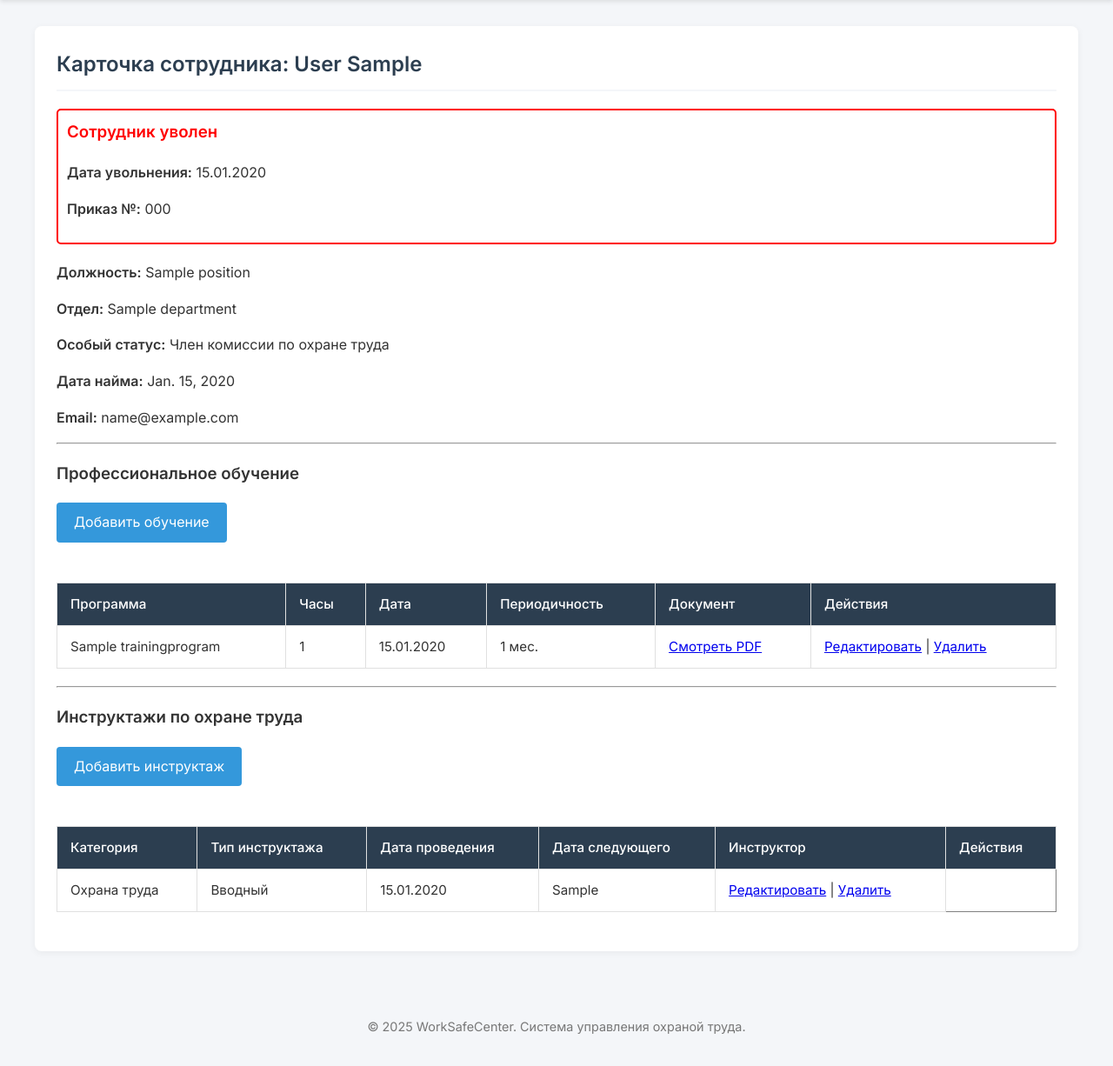
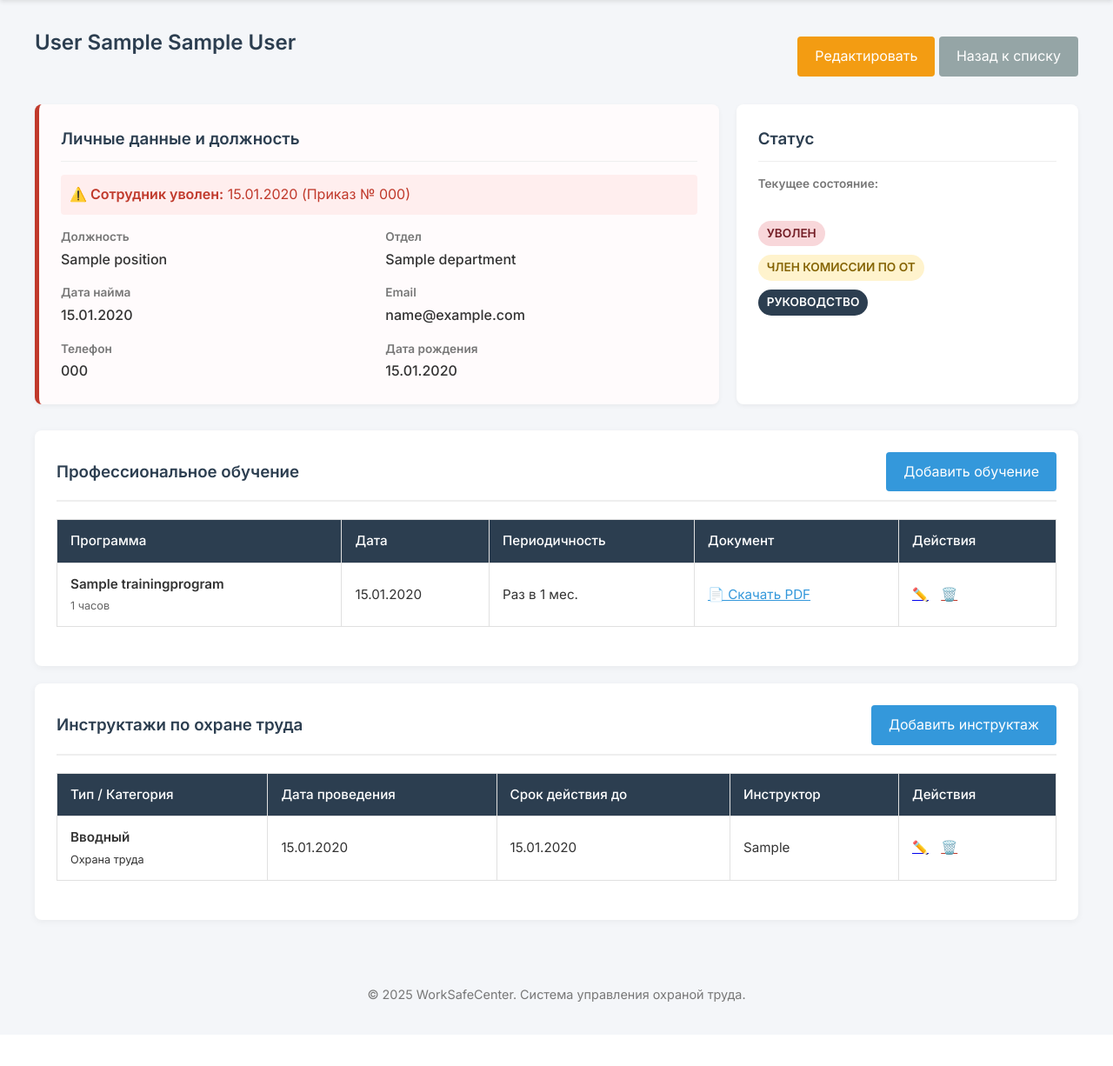
Before and after one commit to evlx87/WorkSafeCenter, a Django app: page /employees/1/ in a window 1280 px wide. Shown: the part 60-1286 px from the top of the page at 87% size. After the commit the page ends 1212 px from the top, so only its background shows below. Run offline with Django 5.2, Linux system fonts and the light colour scheme; tables that the repository leaves empty hold one stand-in row (values such as "Sample post").

Commit message:
Обновлен стиль оформления списка сотрудников и карточки сотрудника

```diff
--- a/employees/templates/employees/employee_detail.html
+++ b/employees/templates/employees/employee_detail.html
@@ -1,101 +1,180 @@
 {% extends 'base.html' %}
-{% block title %}
-Карточка сотрудника
-{% endblock %}
+{% block title %}Карточка: {{ employee.last_name }} {{ employee.first_name }}{% endblock %}
+
 {% block content %}
-<section>
-  <h2>Карточка сотрудника: {{ employee.last_name }} {{ employee.first_name }}</h2>
+<section style="background: transparent; box-shadow: none; padding: 0;">
+
+  <div style="display: flex; justify-content: space-between; align-items: center; margin-bottom: 20px;">
+      <h2>{{ employee.last_name }} {{ employee.first_name }} {{ employee.middle_name }}</h2>
+      <div>
+          <a href="{% url 'employees:employee_update' employee.pk %}" class="button" style="background-color: var(--warning-color);">Редактировать</a>
+          <a href="{% url 'employees:employee_list' %}" class="button" style="background-color: #95a5a6;">Назад к списку</a>
+      </div>
+  </div>
+
+  <div class="profile-header">
+      <div class="profile-card {% if employee.termination_date %}terminated{% endif %}">
+          <h3 class="profile-title">Личные данные и должность</h3>
 
           {% if employee.termination_date %}
-  <div style="border: 2px solid red; padding: 10px; margin-bottom: 20px; border-radius: 5px;">
-    <h3 style="color: red; margin-top: 0;">Сотрудник уволен</h3>
-    <p><strong>Дата увольнения:</strong> {{ employee.termination_date|date:"d.m.Y" }}</p>
-    <p><strong>Приказ №:</strong> {{ employee.termination_order_number }}</p>
+          <div style="background: #fee; padding: 10px; border-radius: 4px; margin-bottom: 15px; color: #c0392b;">
+            <strong>⚠️ Сотрудник уволен:</strong> {{ employee.termination_date|date:"d.m.Y" }} (Приказ № {{ employee.termination_order_number }})
           </div>
           {% endif %}
-  <p><strong>Должность:</strong> {{ employee.position }}</p>
-  <p><strong>Отдел:</strong> {{ employee.department }}</p>
+
+          <div class="info-grid">
+              <div class="info-item">
+                  <label>Должность</label>
+                  <span>{{ employee.position }}</span>
+              </div>
+              <div class="info-item">
+                  <label>Отдел</label>
+                  <span>{{ employee.department }}</span>
+              </div>
+              <div class="info-item">
+                  <label>Дата найма</label>
+                  <span>{{ employee.hire_date|date:"d.m.Y" }}</span>
+              </div>
+              <div class="info-item">
+                  <label>Email</label>
+                  <span>{{ employee.email|default:"-" }}</span>
+              </div>
+              <div class="info-item">
+                  <label>Телефон</label>
+                  <span>{{ employee.phone|default:"-" }}</span>
+              </div>
+              <div class="info-item">
+                  <label>Дата рождения</label>
+                  <span>{{ employee.birth_date|date:"d.m.Y" }}</span>
+              </div>
+          </div>
+      </div>
+
+      <div class="profile-card">
+          <h3 class="profile-title">Статус</h3>
+          <div style="display: flex; flex-direction: column; gap: 10px;">
+              <div>
+                  <label style="color:#777; font-size:0.85em;">Текущее состояние:</label><br>
+                  {% if employee.termination_date %}
+                    <span class="badge badge-danger">Уволен</span>
+                  {% elif employee.on_parental_leave %}
+                    <span class="badge badge-info">В декрете</span>
+                  {% else %}
+                    <span class="badge badge-success">Активен</span>
+                  {% endif %}
+              </div>
+
               {% if employee.is_safety_committee_member %}
-  <p><strong>Особый статус:</strong> Член комиссии по охране труда</p>
+              <div>
+                  <span class="badge badge-warning">Член комиссии по ОТ</span>
+              </div>
               {% endif %}
-  <p><strong>Дата найма:</strong> {{ employee.hire_date }}</p>
-  <p><strong>Email:</strong> {{ employee.email|default:"Не указан" }}</p>
-  <hr>
 
+              {% if employee.is_executive %}
+              <div>
+                  <span class="badge" style="background: #2c3e50; color: white;">Руководство</span>
+              </div>
+              {% endif %}
+          </div>
+      </div>
+  </div>
+</section>
+
+<section>
+  <div class="section-header">
       <h3>Профессиональное обучение</h3>
       <a href="{% url 'trainings:training_create' employee.pk %}" class="button">Добавить обучение</a>
-  <br><br>
+  </div>
+
   {% if employee.trainings.all %}
-  <table border="1" cellpadding="5" cellspacing="0" width="100%">
+  <table>
     <thead>
     <tr>
       <th>Программа</th>
-      <th>Часы</th>
       <th>Дата</th>
       <th>Периодичность</th>
       <th>Документ</th>
-      <th>Действия</th>
+      <th style="width: 150px;">Действия</th>
     </tr>
     </thead>
     <tbody>
     {% for training in employee.trainings.all %}
     <tr>
-      <td>{{ training.program.name }}</td>
-      <td>{{ training.program.hours }}</td>
+      <td>
+          <strong>{{ training.program.name }}</strong><br>
+          <small style="color:#666;">{{ training.program.hours }} часов</small>
+      </td>
       <td>{{ training.training_date|date:"d.m.Y" }}</td>
-      <td>{{ training.program.frequency_months }} мес.</td>
       <td>
-        {% if training.document_scan %}
-        <a href="{{ training.document_scan.url }}" target="_blank">Смотреть PDF</a>
+          {% if training.program.frequency_months > 0 %}
+            Раз в {{ training.program.frequency_months }} мес.
           {% else %}
-        Нет файла
+            Бессрочно
           {% endif %}
       </td>
       <td>
-        <a href="{% url 'trainings:training_update' employee.pk training.pk %}">Редактировать</a> |
-        <a href="{% url 'trainings:training_delete' employee.pk training.pk %}">Удалить</a>
+        {% if training.document_scan %}
+        <a href="{{ training.document_scan.url }}" target="_blank" style="color: var(--accent-color);">📄 Скачать PDF</a>
+        {% else %}
+        <span style="color: #ccc;">Нет файла</span>
+        {% endif %}
+      </td>
+      <td>
+        <a href="{% url 'trainings:training_update' employee.pk training.pk %}" style="margin-right: 10px;">✏️</a>
+        <a href="{% url 'trainings:training_delete' employee.pk training.pk %}" style="color: var(--danger-color);">🗑️</a>
       </td>
     </tr>
     {% endfor %}
     </tbody>
   </table>
   {% else %}
-  <p>Информация об обучении отсутствует.</p>
+  <p style="color: #666; font-style: italic;">Записей об обучении пока нет.</p>
   {% endif %}
-  <hr>
+</section>
 
+<section>
+  <div class="section-header">
       <h3>Инструктажи по охране труда</h3>
       <a href="{% url 'safety_trainings:safety_training_create' employee.pk %}" class="button">Добавить инструктаж</a>
-  <br><br>
+  </div>
+
   {% if employee.safetytraining_set.all %}
-  <table border="1" cellpadding="5" cellspacing="0" width="100%">
+  <table>
     <thead>
     <tr>
-      <th>Категория</th>
-      <th>Тип инструктажа</th>
+      <th>Тип / Категория</th>
       <th>Дата проведения</th>
-      <th>Дата следующего</th>
+      <th>Срок действия до</th>
       <th>Инструктор</th>
-      <th>Действия</th>
+      <th style="width: 150px;">Действия</th>
     </tr>
     </thead>
     <tbody>
     {% for st in employee.safetytraining_set.all %}
     <tr>
-      <td>{{ st.get_category_display }}</td>
-      <td>{{ st.get_training_type_display }}</td>
+      <td>
+          <strong>{{ st.get_training_type_display }}</strong><br>
+          <small>{{ st.get_category_display }}</small>
+      </td>
       <td>{{ st.training_date|date:"d.m.Y" }}</td>
+      <td>
+          {% if st.next_training_date %}
+             {{ st.next_training_date|date:"d.m.Y" }}
+          {% else %}
+             -
+          {% endif %}
+      </td>
       <td>{{ st.instructor }}</td>
       <td>
-        <a href="{% url 'safety_trainings:safety_training_update' employee.pk st.pk %}">Редактировать</a> |
-        <a href="{% url 'safety_trainings:safety_training_delete' employee.pk st.pk %}">Удалить</a>
+        <a href="{% url 'safety_trainings:safety_training_update' employee.pk st.pk %}" style="margin-right: 10px;">✏️</a>
+        <a href="{% url 'safety_trainings:safety_training_delete' employee.pk st.pk %}" style="color: var(--danger-color);">🗑️</a>
       </td>
     </tr>
     {% endfor %}
     </tbody>
   </table>
   {% else %}
-  <p>Информация об инструктажах отсутствует.</p>
+  <p style="color: #666; font-style: italic;">Инструктажи не проводились.</p>
   {% endif %}
 </section>
 {% endblock %}
--- a/static/css/style.css
+++ b/static/css/style.css
@@ -228,3 +228,100 @@ input:focus, select:focus, textarea:focus {
     font-size: 0.9rem;
     margin-top: 40px;
 }
+
+/* --- Components: Badges (Статусы) --- */
+.badge {
+    display: inline-block;
+    padding: 4px 10px;
+    border-radius: 50px;
+    font-size: 0.85rem;
+    font-weight: 600;
+    text-transform: uppercase;
+}
+
+.badge-success { background-color: #d4edda; color: #155724; } /* Активен */
+.badge-danger { background-color: #f8d7da; color: #721c24; }  /* Уволен */
+.badge-info { background-color: #d1ecf1; color: #0c5460; }    /* В декрете */
+.badge-warning { background-color: #fff3cd; color: #856404; } /* Комиссия */
+
+/* --- Components: Filter Toolbar (Панель поиска) --- */
+.filter-toolbar {
+    background-color: white;
+    padding: 15px;
+    border-radius: 8px;
+    box-shadow: 0 1px 3px rgba(0,0,0,0.1);
+    display: flex;
+    flex-wrap: wrap;
+    gap: 15px;
+    align-items: center;
+    margin-bottom: 25px;
+}
+
+.filter-toolbar input,
+.filter-toolbar select {
+    margin: 0; /* Убираем внешние отступы для ровности */
+    min-width: 200px;
+}
+
+/* --- Layout: Employee Profile (Карточка сотрудника) --- */
+.profile-header {
+    display: grid;
+    grid-template-columns: 2fr 1fr;
+    gap: 20px;
+    margin-bottom: 30px;
+}
+
+.profile-card {
+    background: white;
+    padding: 25px;
+    border-radius: 8px;
+    box-shadow: 0 2px 5px rgba(0,0,0,0.05);
+}
+
+.profile-title {
+    margin-top: 0;
+    color: var(--primary-color);
+    border-bottom: 1px solid #eee;
+    padding-bottom: 10px;
+    margin-bottom: 15px;
+}
+
+.info-grid {
+    display: grid;
+    grid-template-columns: repeat(2, 1fr); /* Две колонки данных */
+    gap: 15px;
+}
+
+.info-item label {
+    font-size: 0.85rem;
+    color: #777;
+    margin-bottom: 2px;
+    display: block;
+}
+
+.info-item span {
+    font-size: 1rem;
+    font-weight: 500;
+    color: #333;
+}
+
+/* Красная рамка для уволенных */
+.profile-card.terminated {
+    border-left: 5px solid var(--danger-color);
+    background-color: #fffbfc;
+}
+
+/* --- Section Headers with Actions --- */
+.section-header {
+    display: flex;
+    justify-content: space-between;
+    align-items: center;
+    margin-bottom: 15px;
+    border-bottom: 2px solid #eee;
+    padding-bottom: 10px;
+}
+
+.section-header h3 {
+    margin: 0;
+    color: var(--primary-color);
+}
```
Also changed, not shown: employees/templates/employees/employee_list.html (+36 -35 lines). Lines whose indentation alone changed are shown as unchanged.
